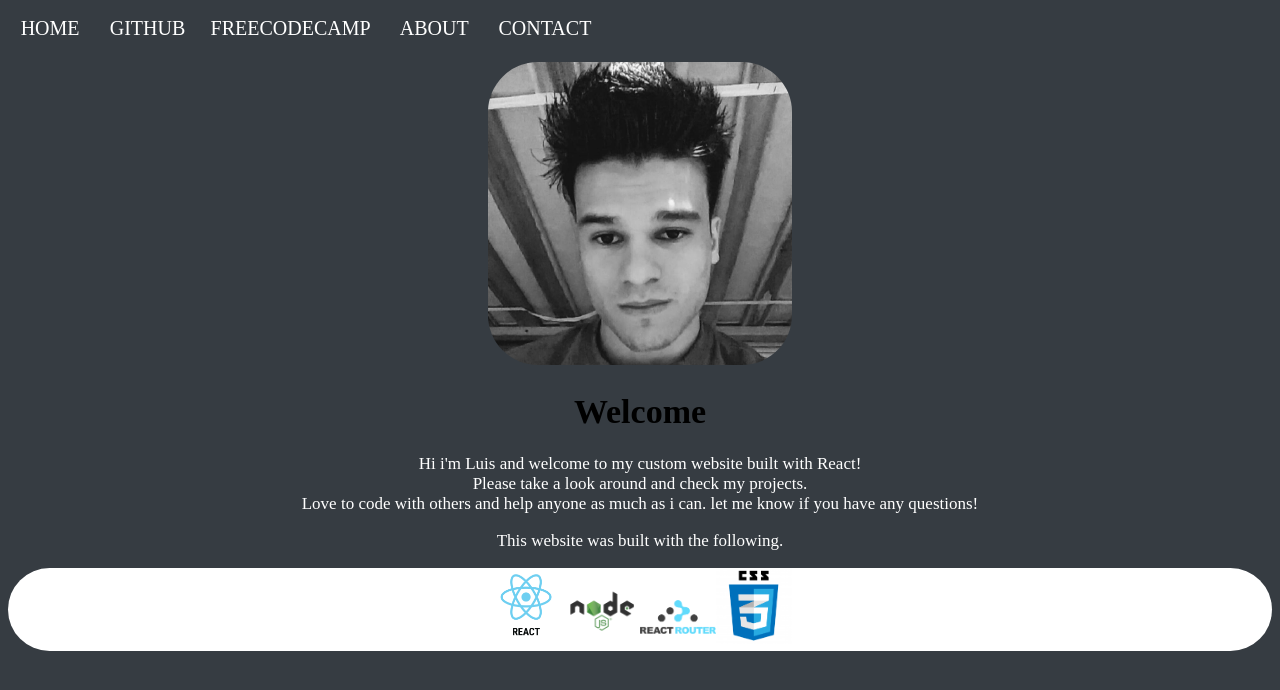
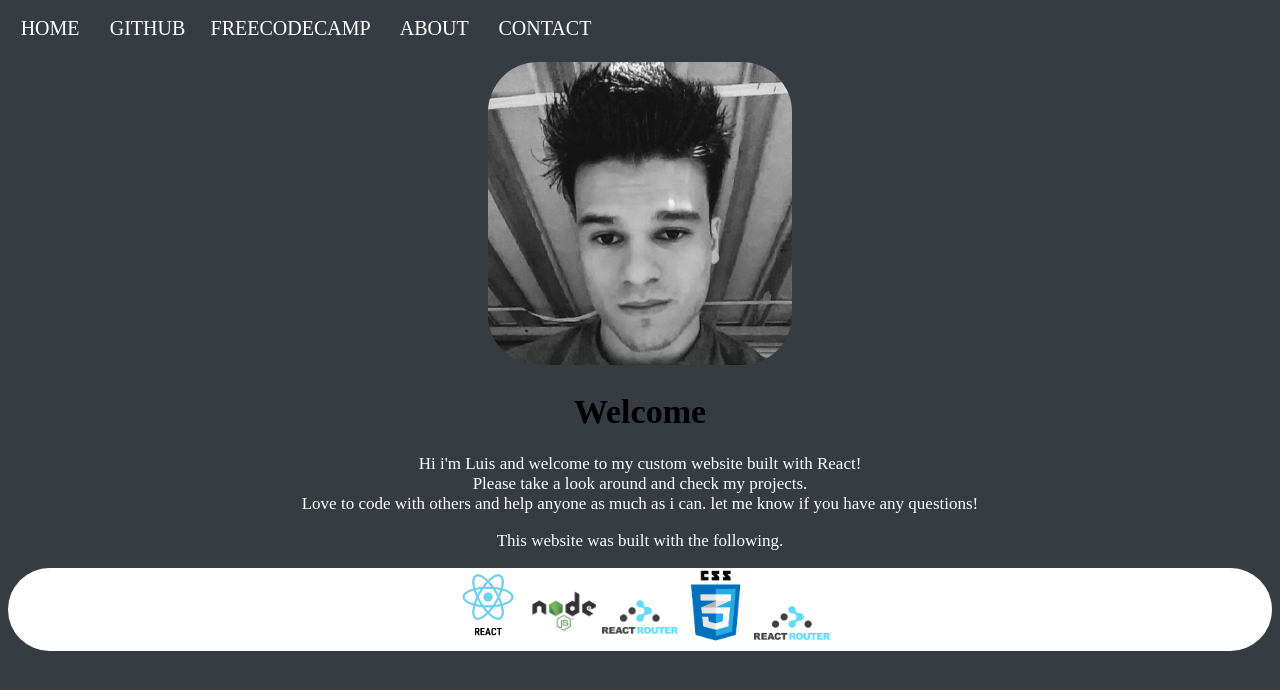
Before and after one commit to Quanluis/Portfolio, a React (Create React App) app: page / in a window 1280 px wide. Shown: the top 690 px of the page. Built offline with nearby package versions, Linux system fonts and the light colour scheme.

Commit message:
Fixed issue with react router image when scaling for smaller screens

```diff
--- a/src/App.css
+++ b/src/App.css
@@ -41,3 +41,8 @@ a {
 p {
   color: white;
 }
+.reactImg {
+ position: relative;
+ padding-bottom: 4px
+
+}
--- a/src/components/Footer.js
+++ b/src/components/Footer.js
@@ -20,6 +20,9 @@ class Footer extends React.Component {
         <li>
           <img src={require("../img/css3.png")} alt="cannot display" />
         </li>
+        <li>
+          <img className = "reactImg" src = {require('../img/reactrouter2.png')} alt = "cannot display" />
+        </li>
       </div>
     );
   }
```
Also changed, not shown: src/img/reactrouter2.png (added).
